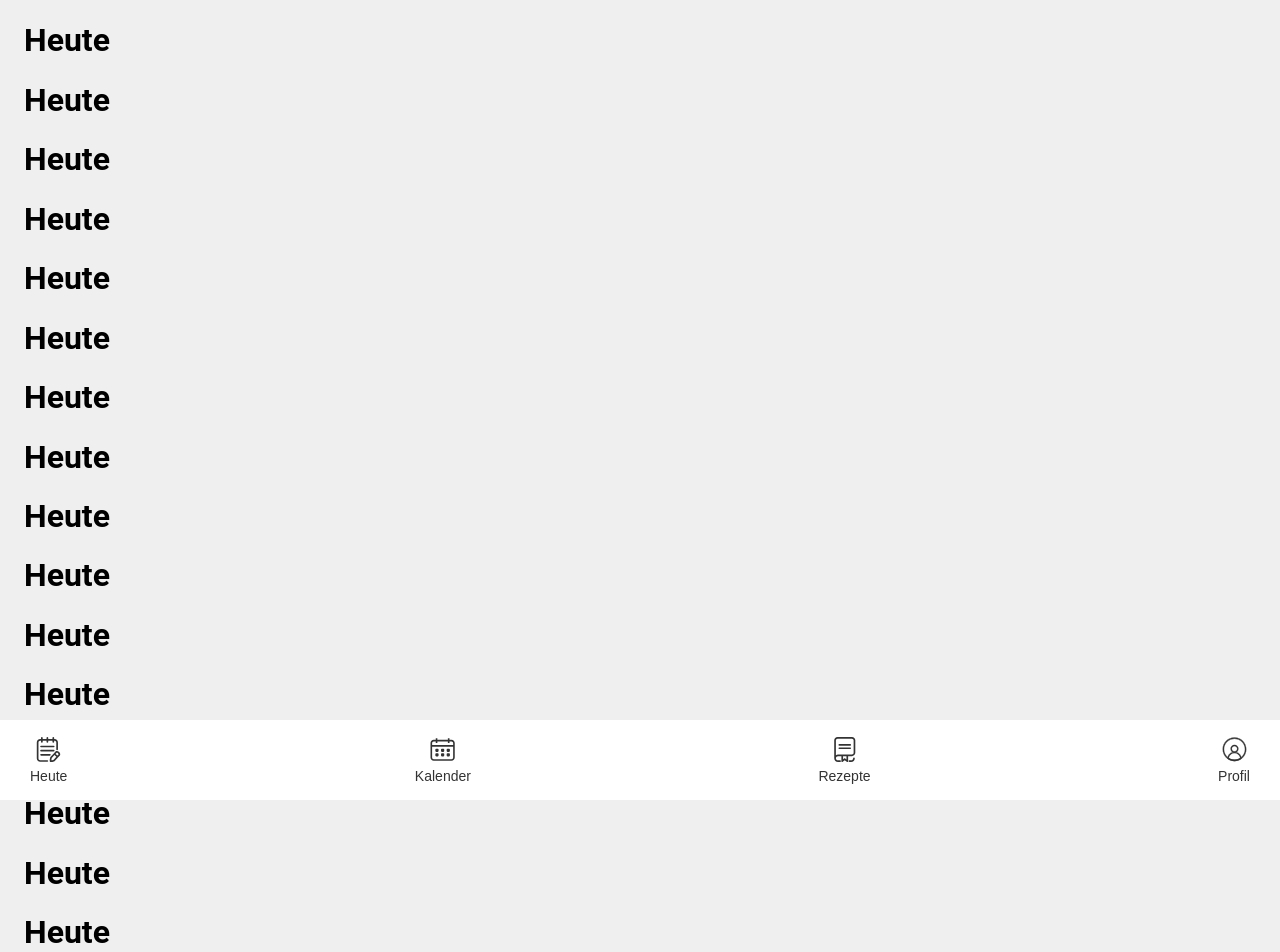
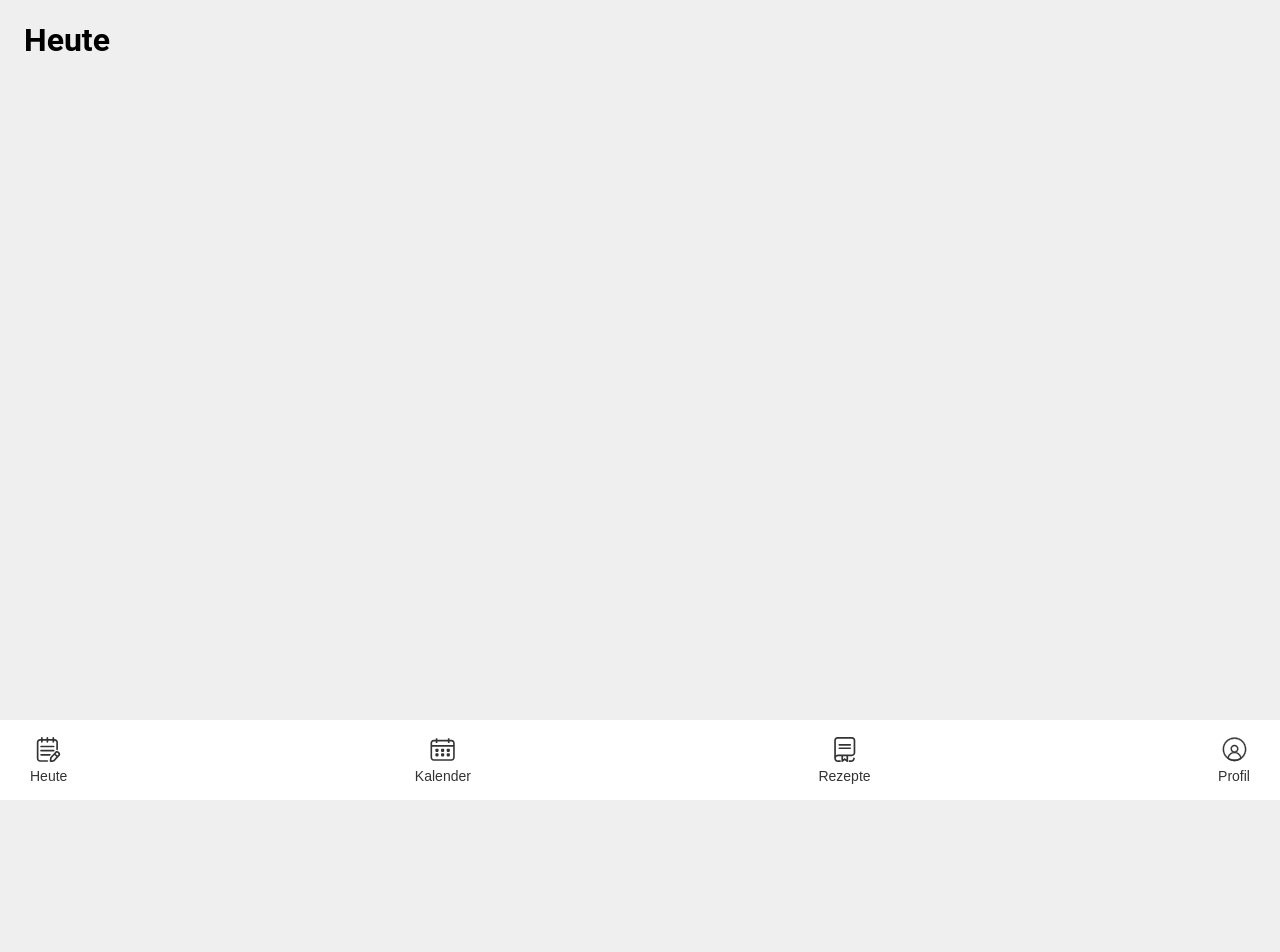
Before and after one commit to ingbeck/TrackMyMeal, a React (Vite) app in the folder frontend/: page /home in a window 1280 px wide. Shown: the top 952 px of the page. After the commit the page ends 800 px from the top, so only its background shows below. Built offline with nearby package versions, Linux system fonts and the light colour scheme; the HTML template or start-up script is replaced by a standard one.

Commit message:
delete h1 tags for testing

```diff
--- a/frontend/src/pages/HomeScreen.tsx
+++ b/frontend/src/pages/HomeScreen.tsx
@@ -12,25 +12,8 @@ export default function HomeScreen(props: Readonly<HomeScreenProps>) {
         }, [props, url]);
 
     return (
-        <>
-            <h1>Heute</h1>
-            <h1>Heute</h1>
-            <h1>Heute</h1>
-            <h1>Heute</h1>
-            <h1>Heute</h1>
-            <h1>Heute</h1>
-            <h1>Heute</h1>
-            <h1>Heute</h1>
-            <h1>Heute</h1>
-            <h1>Heute</h1>
-            <h1>Heute</h1>
-            <h1>Heute</h1>
-            <h1>Heute</h1>
-            <h1>Heute</h1>
-            <h1>Heute</h1>
-            <h1>Heute</h1>
-            <h1>Heute</h1>
-            <h1>Heute</h1>
-        </>
+        <h1>
+                Heute
+        </h1>
     );
 }
```
